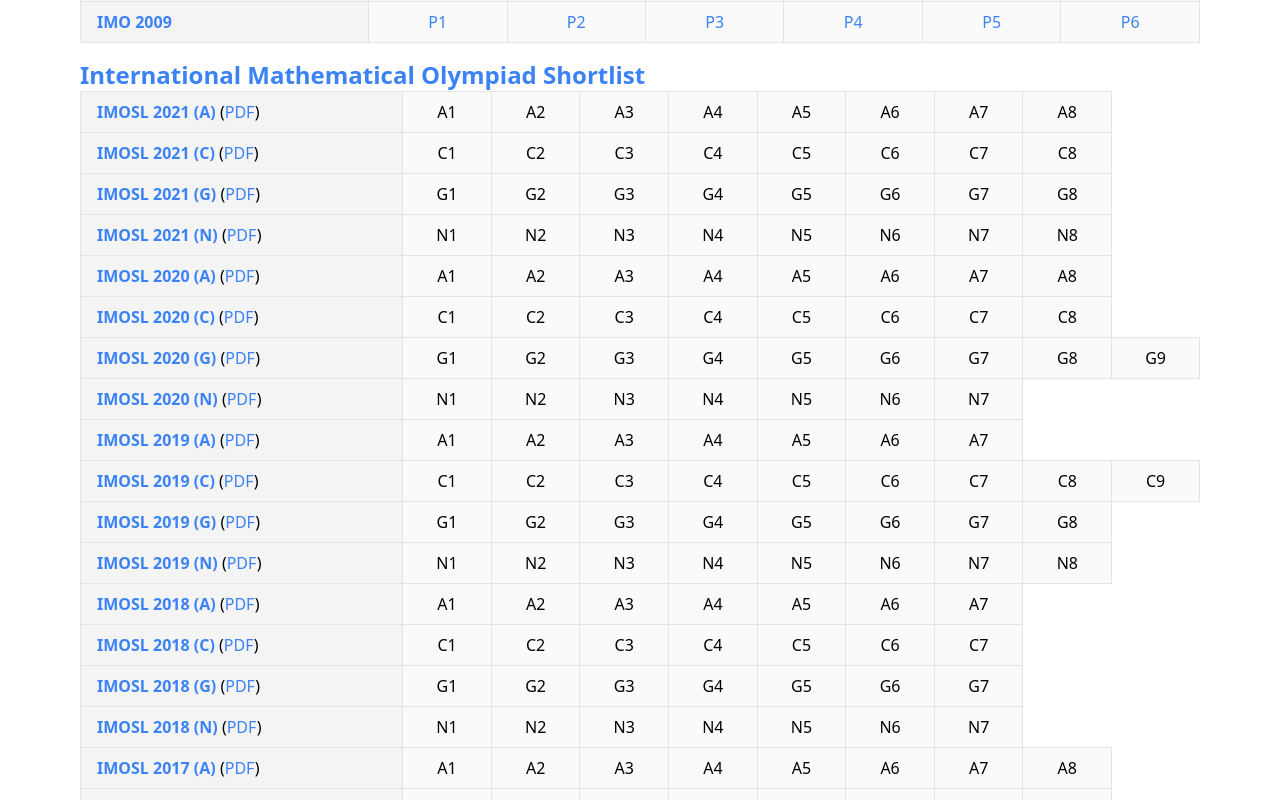
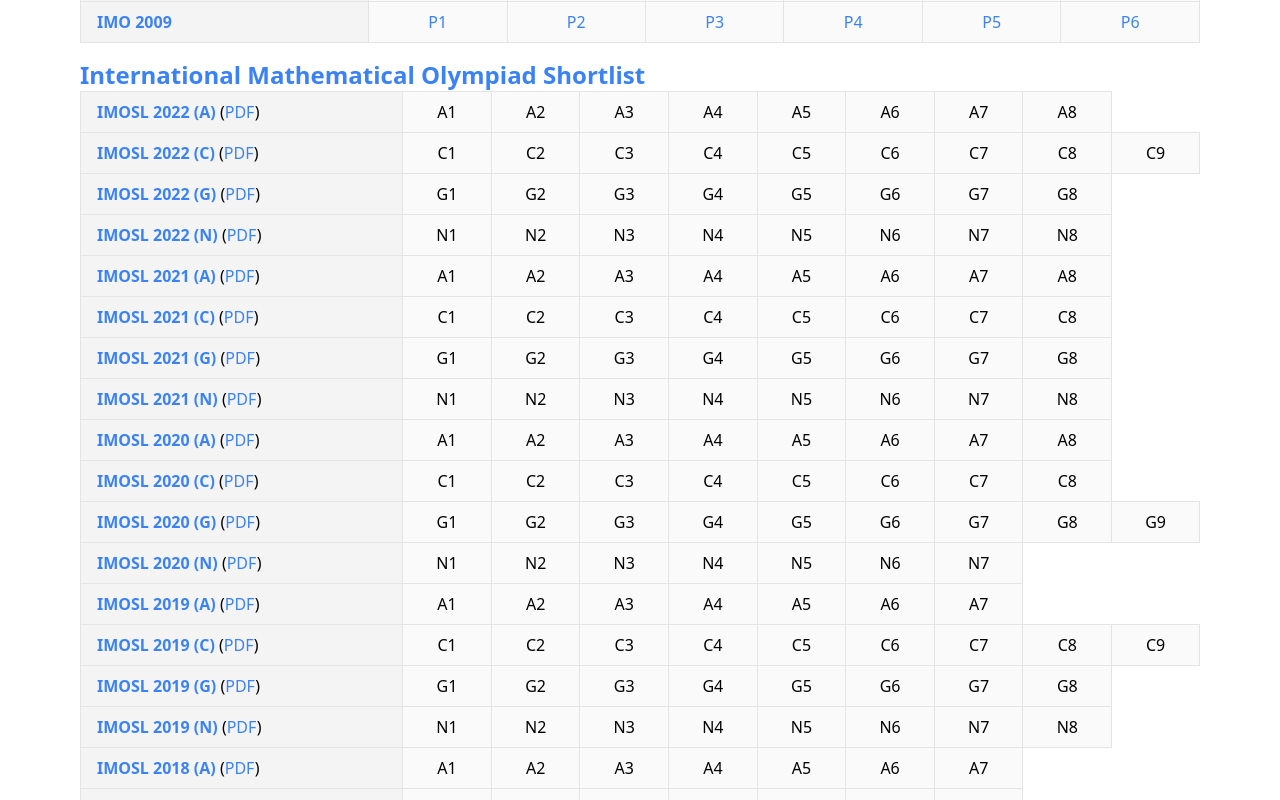
Before and after one commit to veehz/mo-checklist, a Next.js app: page / in a window 1280 px wide. Shown: the part 780-1580 px from the top of the page. Built offline with nearby package versions, Linux system fonts and the light colour scheme; no server answers.

Commit message:
chore: update contests

```diff
--- a/src/competitions.ts
+++ b/src/competitions.ts
@@ -56,7 +56,7 @@
       name: "International Mathematical Olympiad",
       shortname: "IMO",
       url: "http://www.imo-official.org/",
-      years: Array.from({ length: 2022 - 1959 + 1 }, (_, i) => {
+      years: Array.from({ length: 2023 - 1959 + 1 }, (_, i) => {
         const year = 2022 - i;
         return {
           year,
@@ -87,6 +87,11 @@
       }
       JSON.stringify({year: parseInt(document.getElementsByClassName("cmty-category-cell-title")[0].innerHTML.trim().split(" ")[0]), link: window.location.href, num: arr}) */
     const years = [
+      {
+        year: 2022,
+        link: "https://artofproblemsolving.com/community/c3381907_2022_imo_shortlist",
+        num: [8, 9, 8, 8],
+      },
       {
         year: 2021,
         link: "https://artofproblemsolving.com/community/c3080392_2021_isl",
@@ -195,7 +200,7 @@
       years: [],
     };
 
-    for (let y = 2022; y >= 1989; y--) {
+    for (let y = 2023; y >= 1989; y--) {
       apmo.years.push({
         year: y,
         url: `https://www.apmo-official.org/year_report/${y}`,
@@ -250,10 +255,10 @@
 
     get(egmo.years, "year", 2012).problems.push({
       index: 7,
-    })
+    });
     get(egmo.years, "year", 2012).problems.push({
       index: 8,
-    })
+    });
 
     array.push(egmo);
   })();
@@ -268,22 +273,64 @@
     };
 
     const first = 2008;
-    const links : [number, string][] = [
-      [2023, "https://artofproblemsolving.com/community/c3303738_2023_romanian_master_of_mathematics"],
-      [2021, "https://artofproblemsolving.com/community/c2510533_2021_romanian_masters_in_mathematics"],
-      [2020, "https://artofproblemsolving.com/community/c1085509_2020_romanian_masters_in_mathematics"],
-      [2019, "https://artofproblemsolving.com/community/c836819_2019_romanian_masters_in_mathematics"],
-      [2018, "https://artofproblemsolving.com/community/c618724_2018_romanian_masters_in_mathematics"],
-      [2017, "https://artofproblemsolving.com/community/c416676_2017_romanian_masters_in_mathematics"],
-      [2016, "https://artofproblemsolving.com/community/c254976_2016_romanian_masters_in_mathematic"],
-      [2015, "https://artofproblemsolving.com/community/c39512_2015_romania_masters_in_mathematics"],
-      [2013, "https://artofproblemsolving.com/community/c3612_2013_romanian_masters_in_mathematics"],
-      [2012, "https://artofproblemsolving.com/community/c3611_2012_romanian_masters_in_mathematics"],
-      [2011, "https://artofproblemsolving.com/community/c3610_2011_romanian_masters_in_mathematics"],
-      [2010, "https://artofproblemsolving.com/community/c3609_2010_romanian_masters_in_mathematics"],
-      [2009, "https://artofproblemsolving.com/community/c3608_2009_romanian_masters_in_mathematics"],
-      [2008, "https://artofproblemsolving.com/community/c3607_2008_romanian_masters_in_mathematics"],
-    ]
+    const links: [number, string][] = [
+      [
+        2023,
+        "https://artofproblemsolving.com/community/c3303738_2023_romanian_master_of_mathematics",
+      ],
+      [
+        2021,
+        "https://artofproblemsolving.com/community/c2510533_2021_romanian_masters_in_mathematics",
+      ],
+      [
+        2020,
+        "https://artofproblemsolving.com/community/c1085509_2020_romanian_masters_in_mathematics",
+      ],
+      [
+        2019,
+        "https://artofproblemsolving.com/community/c836819_2019_romanian_masters_in_mathematics",
+      ],
+      [
+        2018,
+        "https://artofproblemsolving.com/community/c618724_2018_romanian_masters_in_mathematics",
+      ],
+      [
+        2017,
+        "https://artofproblemsolving.com/community/c416676_2017_romanian_masters_in_mathematics",
+      ],
+      [
+        2016,
+        "https://artofproblemsolving.com/community/c254976_2016_romanian_masters_in_mathematic",
+      ],
+      [
+        2015,
+        "https://artofproblemsolving.com/community/c39512_2015_romania_masters_in_mathematics",
+      ],
+      [
+        2013,
+        "https://artofproblemsolving.com/community/c3612_2013_romanian_masters_in_mathematics",
+      ],
+      [
+        2012,
+        "https://artofproblemsolving.com/community/c3611_2012_romanian_masters_in_mathematics",
+      ],
+      [
+        2011,
+        "https://artofproblemsolving.com/community/c3610_2011_romanian_masters_in_mathematics",
+      ],
+      [
+        2010,
+        "https://artofproblemsolving.com/community/c3609_2010_romanian_masters_in_mathematics",
+      ],
+      [
+        2009,
+        "https://artofproblemsolving.com/community/c3608_2009_romanian_masters_in_mathematics",
+      ],
+      [
+        2008,
+        "https://artofproblemsolving.com/community/c3607_2008_romanian_masters_in_mathematics",
+      ],
+    ];
 
     for (let i = 0; i < links.length; i++) {
       const [y, url] = links[i];
@@ -294,8 +341,7 @@
           return {
             index: problem,
           };
-        }
-        ),
+        }),
       });
     }
 
@@ -306,7 +352,6 @@
 
     array.push(rmm);
   })();
-
 
   /** TOT */
   (function () {
```
